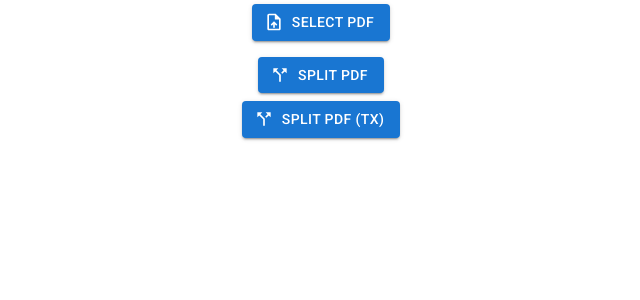
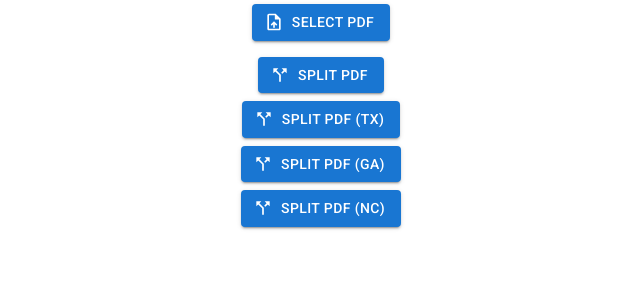
Before and after one commit to shayd3/co-ce-utility, a React (Create React App) app: page / in a window 1280 px wide. Shown: the top 300 px of the page, without its empty margins (319-959 px from the left). Built offline with nearby package versions, Linux system fonts and the light colour scheme.

Commit message:
Add GA and NC splits

```diff
--- a/src/components/CertificateUtilityComponent.tsx
+++ b/src/components/CertificateUtilityComponent.tsx
@@ -21,7 +21,9 @@ const Input = styled('input')({
 });
 
 enum StateNamePosition {
-    TX = 38
+    TX = 38,
+    GA = 98,
+    NC = 20
 }
 
 class CertificateUtility extends Component<CertificateUtilityProps, CertificateUtilityState> {
@@ -65,15 +67,10 @@ class CertificateUtility extends Component<CertificateUtilityProps, CertificateU
             console.error("PDF was not loaded successfully or it's empty. Make sure a PDF was selected...");
             return;
         }
-        switch (state) {
-            case "": {
-                this.splitPdf(pdf, "PDFSplit.zip", false, "")
-                break;
-            }
-            case "TX": {
-                this.splitPdf(pdf, "TX_Split.zip", true, "TX")
-                break;
-            }
+        if (state === "") {
+            this.splitPdf(pdf, "PDFSplit.zip", false, "")
+        } else {
+            this.splitPdf(pdf, `${state.toUpperCase()}_Split.zip`, true, state.toUpperCase())
         }
     }
 
@@ -146,6 +143,7 @@ class CertificateUtility extends Component<CertificateUtilityProps, CertificateU
             // content.items.map(token => (token as TextItem).str).join("")
             pdfPagesItems.push(items as TextItem[])
         }
+        console.log(pdfPagesItems)
         return pdfPagesItems
     }
 
@@ -206,6 +204,16 @@ class CertificateUtility extends Component<CertificateUtilityProps, CertificateU
                         Split PDF (TX)
                     </Button>
                 </Grid>
+                <Grid item sx={{m: .5}}>
+                    <Button variant="contained" startIcon={<CallSplit />} onClick={() => this.onSplitPdfClick("GA")}>
+                        Split PDF (GA)
+                    </Button>
+                </Grid>
+                <Grid item sx={{m: .5}}>
+                    <Button variant="contained" startIcon={<CallSplit />} onClick={() => this.onSplitPdfClick("NC")}>
+                        Split PDF (NC)
+                    </Button>
+                </Grid>
             </Grid>
 
         )
```
